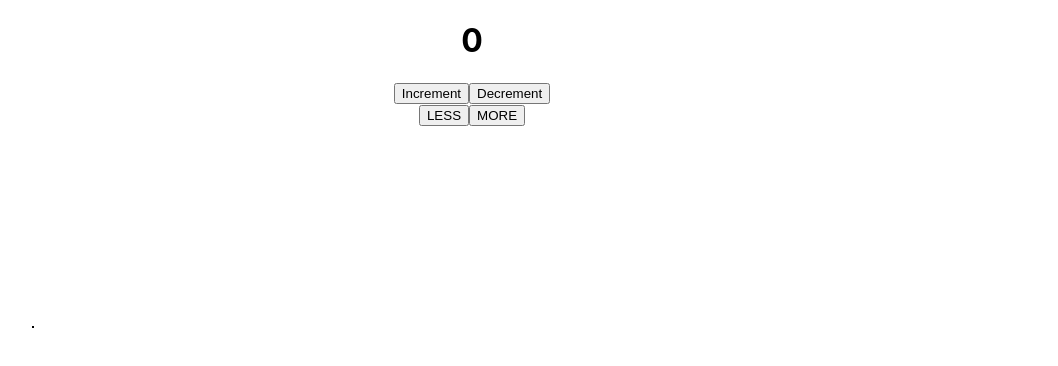
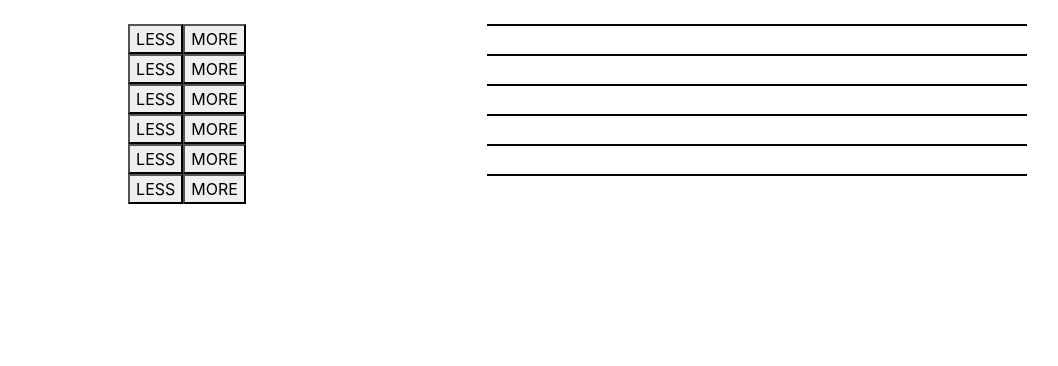
Before and after one commit to bozinoski777/sandbox_react_couter, a React (Create React App) app: page / in a window 1280 px wide. Shown: the top 366 px of the page, without its empty margins (168-1226 px from the left). Built offline with nearby package versions, Linux system fonts and the light colour scheme.

Commit message:
Combined fields

```diff
--- a/public/index.html
+++ b/public/index.html
@@ -24,7 +24,8 @@
       work correctly both with client-side routing and a non-root public URL.
       Learn how to configure a non-root public URL by running `npm run build`.
     -->
-    <title>React App</title>
+    <title>Fill a glass</title>
+    <link rel="stylesheet" type="text/css" href="https://stackpath.bootstrapcdn.com/bootstrap/4.5.2/css/bootstrap.min.css">
   </head>
   <body>
     <noscript>You need to enable JavaScript to run this app.</noscript>
--- a/src/App.js
+++ b/src/App.js
@@ -1,14 +1,18 @@
 import logo from './logo.svg';
 import './App.css';
 import Counter from './components/Counter'
-import Filling from './components/Filling'
+import Palette from './components/Palette'
 
 function App() {
   return (
     <div className="App">
-      <div>
-        <Counter />
-        <Filling />
+      <div className="container mt-4">
+        <Palette />
+        <Palette />
+        <Palette />
+        <Palette />
+        <Palette />
+        <Palette />
       </div>
     </div>
   );
--- a/src/components/Filling.js
+++ b/src/components/Palette.js
@@ -1,6 +1,6 @@
 import React, { Component } from 'react';
 
-export class Filling extends Component {
+export class Palette extends Component {
   constructor(props) {
     super(props);
     this.state = {
@@ -22,10 +22,12 @@ export class Filling extends Component {
   render() {
   const myStyle = {height: this.state.height + "px"};
     return (
-      <div>
+      <div className="row">
+        <div className="col-6" >
           <button onMouseDown={this.lessLess} onMouseUp={this.stopLess}>LESS</button>
           <button onMouseDown={this.moreMore} onMouseUp={this.stopMore}>MORE</button>
-        <div style={{display: 'flex'}}>
+        </div>
+        <div className="col-6">
           <div style={myStyle} className="filling container" ></div>
         </div>
       </div>
@@ -33,4 +35,4 @@ export class Filling extends Component {
   };
 }
 
-export default Filling;
+export default Palette;
--- a/src/index.css
+++ b/src/index.css
@@ -14,8 +14,5 @@ code {
 
 .filling {
   border: 1px solid black;
+  transform-origin: bottom;
 }
-
-.container {
-  margin: 200px;
-}
```
Also changed, not shown: 1 other file (tests, documents, lock files or other folders).
